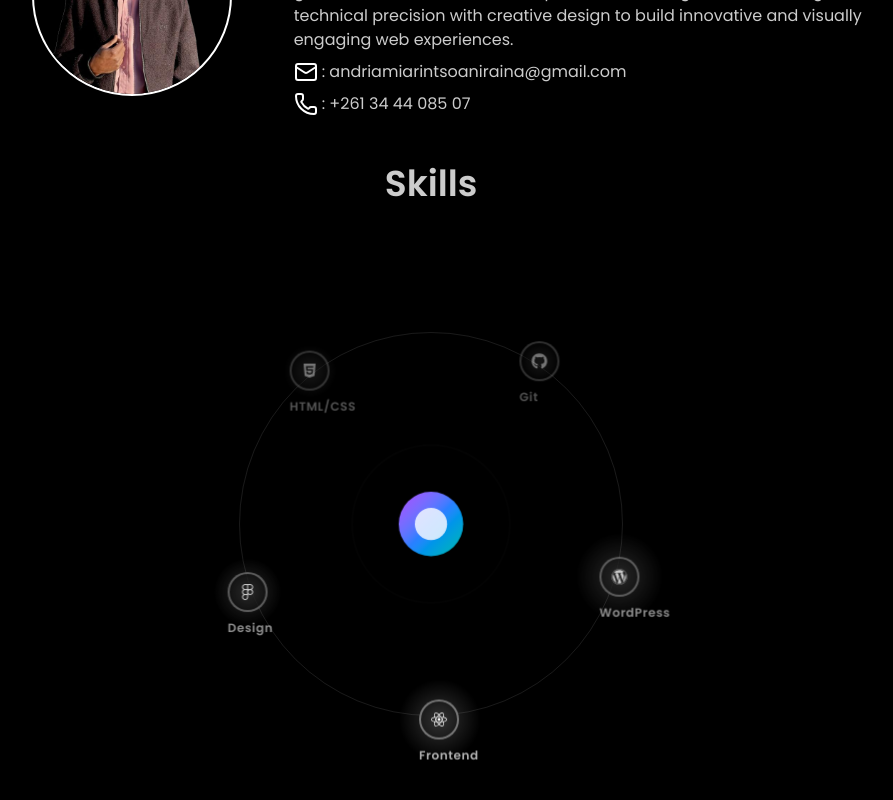
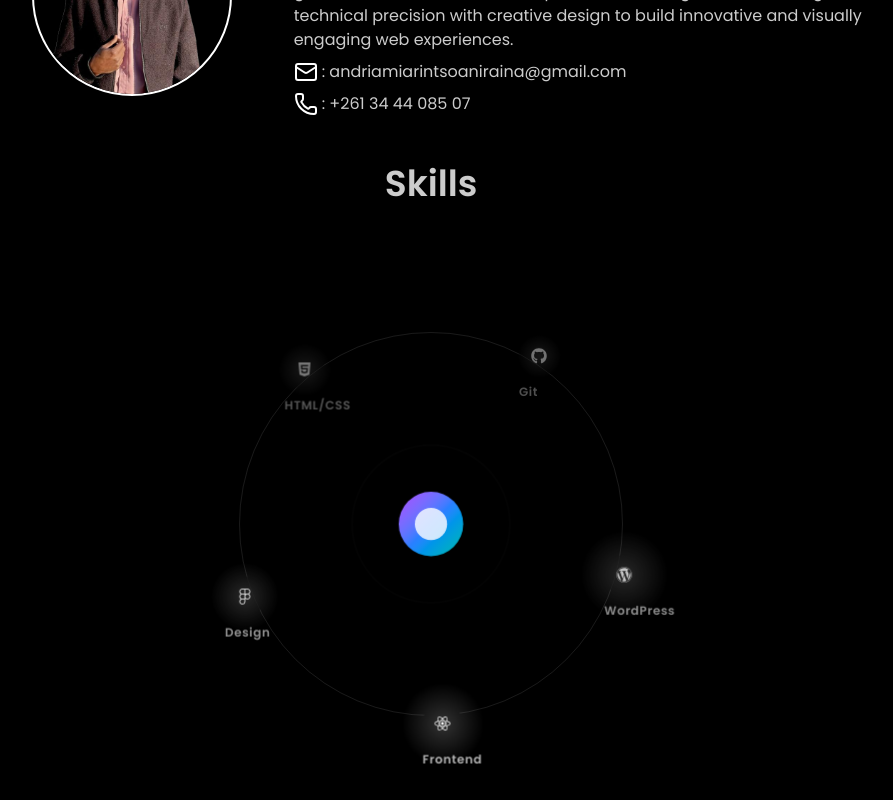
Before and after one commit to niraina/niraina_dev, a Next.js app: page /en in a window 1280 px wide. Shown: the part 1020-1820 px from the top of the page, without its empty margins (209-1102 px from the left). Built offline with nearby package versions, Linux system fonts and the light colour scheme.

Commit message:
fix animation

```diff
--- a/components/ui/radial-orbital-timeline.tsx
+++ b/components/ui/radial-orbital-timeline.tsx
@@ -29,14 +29,12 @@ export default function RadialOrbitalTimeline({
   const [rotationAngle, setRotationAngle] = useState<number>(0);
   const [autoRotate, setAutoRotate] = useState<boolean>(true);
   const [pulseEffect, setPulseEffect] = useState<Record<number, boolean>>({});
-  const [centerOffset] = useState<{ x: number; y: number }>({
-    x: 0,
-    y: 0,
-  });
   const [activeNodeId, setActiveNodeId] = useState<number | null>(null);
+
   const containerRef = useRef<HTMLDivElement>(null);
   const orbitRef = useRef<HTMLDivElement>(null);
-  const nodeRefs = useRef<Record<number, HTMLDivElement | null>>({});
+
+  const requestRef = useRef<number | null>(null);
 
   const handleContainerClick = (e: React.MouseEvent<HTMLDivElement>) => {
     if (e.target === containerRef.current || e.target === orbitRef.current) {
@@ -48,17 +46,20 @@ export default function RadialOrbitalTimeline({
   };
 
   const toggleItem = (id: number) => {
+    animateCenterOnNode(id);
+
     setExpandedItems((prev) => {
-      const newState = { ...prev };
-      Object.keys(newState).forEach((key) => {
-        if (parseInt(key) !== id) {
-          newState[parseInt(key)] = false;
-        }
+      const newState: Record<number, boolean> = {};
+
+      Object.keys(prev).forEach((key) => {
+        const keyNum = parseInt(key);
+        newState[keyNum] = keyNum === id ? !prev[keyNum] : false;
       });
 
-      newState[id] = !prev[id];
+      if (!(id in prev)) newState[id] = true;
 
-      if (!prev[id]) {
+      // Mise à jour des effets
+      if (newState[id]) {
         setActiveNodeId(id);
         setAutoRotate(false);
 
@@ -68,8 +69,6 @@ export default function RadialOrbitalTimeline({
           newPulseEffect[relId] = true;
         });
         setPulseEffect(newPulseEffect);
-
-        centerViewOnNode(id);
       } else {
         setActiveNodeId(null);
         setAutoRotate(true);
@@ -80,42 +79,55 @@ export default function RadialOrbitalTimeline({
     });
   };
 
-  useEffect(() => {
-    let rotationTimer: NodeJS.Timeout;
-
-    if (autoRotate && viewMode === "orbital") {
-      rotationTimer = setInterval(() => {
-        setRotationAngle((prev) => {
-          const newAngle = (prev + 0.3) % 360;
-          return Number(newAngle.toFixed(3));
-        });
-      }, 50);
-    }
-
-    return () => {
-      if (rotationTimer) {
-        clearInterval(rotationTimer);
-      }
-    };
-  }, [autoRotate, viewMode]);
-
-  const centerViewOnNode = (nodeId: number) => {
-    if (viewMode !== "orbital" || !nodeRefs.current[nodeId]) return;
-
+  const animateCenterOnNode = (nodeId: number) => {
     const nodeIndex = timelineData.findIndex((item) => item.id === nodeId);
     const totalNodes = timelineData.length;
     const targetAngle = (nodeIndex / totalNodes) * 360;
+    const startAngle = rotationAngle;
+    const endAngle = 270 - targetAngle;
+    const duration = 500; // ms
+    let startTime: number | null = null;
 
-    setRotationAngle(270 - targetAngle);
+    const step = (timestamp: number) => {
+      if (!startTime) startTime = timestamp;
+      const progress = Math.min((timestamp - startTime) / duration, 1);
+      const easedProgress =
+        progress < 0.5
+          ? 2 * progress * progress
+          : -1 + (4 - 2 * progress) * progress;
+
+      setRotationAngle(startAngle + (endAngle - startAngle) * easedProgress);
+
+      if (progress < 1) {
+        requestRef.current = requestAnimationFrame(step);
+      }
+    };
+
+    if (requestRef.current) cancelAnimationFrame(requestRef.current);
+    requestRef.current = requestAnimationFrame(step);
   };
+
+  useEffect(() => {
+    const rotate = () => {
+      if (autoRotate && viewMode === "orbital") {
+        setRotationAngle((prev) => (prev + 0.05) % 360);
+      }
+      requestRef.current = requestAnimationFrame(rotate);
+    };
+    requestRef.current = requestAnimationFrame(rotate);
+
+    return () => {
+      if (requestRef.current) cancelAnimationFrame(requestRef.current);
+    };
+  }, [autoRotate, viewMode]);
 
   const calculateNodePosition = (index: number, total: number) => {
     const angle = ((index / total) * 360 + rotationAngle) % 360;
     const radius = 200;
     const radian = (angle * Math.PI) / 180;
 
-    const x = radius * Math.cos(radian) + centerOffset.x;
-    const y = radius * Math.sin(radian) + centerOffset.y;
+    const x = radius * Math.cos(radian);
+    const y = radius * Math.sin(radian);
 
     const zIndex = Math.round(100 + 50 * Math.cos(radian));
     const opacity = Math.max(
@@ -133,8 +145,7 @@ export default function RadialOrbitalTimeline({
 
   const isRelatedToActive = (itemId: number): boolean => {
     if (!activeNodeId) return false;
-    const relatedItems = getRelatedItems(activeNodeId);
-    return relatedItems.includes(itemId);
+    return getRelatedItems(activeNodeId).includes(itemId);
   };
 
   const t = useTranslations("skills");
@@ -146,14 +157,13 @@ export default function RadialOrbitalTimeline({
       onClick={handleContainerClick}
     >
       <div className="relative w-full max-w-4xl h-full flex items-center justify-center">
-        <h2 className="text-white/80 absolute z-10 top-10 font-bold text-4xl">{t("title")}</h2>
+        <h2 className="text-white/80 absolute z-10 top-10 font-bold text-4xl">
+          {t("title")}
+        </h2>
         <div
           className="absolute w-full h-full flex items-center justify-center"
           ref={orbitRef}
-          style={{
-            perspective: "1000px",
-            transform: `translate(${centerOffset.x}px, ${centerOffset.y}px)`,
-          }}
+          style={{ perspective: "1000px" }}
         >
           <div className="absolute w-16 h-16 rounded-full bg-gradient-to-br from-purple-500 via-blue-500 to-teal-500 animate-pulse flex items-center justify-center z-10">
             <div className="absolute w-20 h-20 rounded-full border border-white/20 animate-ping opacity-70"></div>
@@ -167,23 +177,23 @@ export default function RadialOrbitalTimeline({
           <div className="absolute w-96 h-96 rounded-full border border-white/10"></div>
 
           {timelineData.map((item, index) => {
-            const position = calculateNodePosition(index, timelineData.length);
+            const pos = calculateNodePosition(index, timelineData.length);
             const isExpanded = expandedItems[item.id];
             const isRelated = isRelatedToActive(item.id);
             const isPulsing = pulseEffect[item.id];
             const Icon = item.icon;
 
             const nodeStyle = {
-              transform: `translate(${position.x}px, ${position.y}px)`,
-              zIndex: isExpanded ? 200 : position.zIndex,
-              opacity: isExpanded ? 1 : position.opacity,
+              transform: `translate(${pos.x}px, ${pos.y}px)`,
+              zIndex: isExpanded ? 200 : pos.zIndex,
+              opacity: isExpanded ? 1 : pos.opacity,
+              transition: "transform 0.5s ease, opacity 0.5s ease",
             };
 
             return (
               <div
                 key={item.id}
-                // ref={(el) => (nodeRefs.current[item.id] = el)}
-                className="absolute transition-all duration-700 cursor-pointer"
+                className="absolute cursor-pointer"
                 style={nodeStyle}
                 onClick={(e) => {
                   e.stopPropagation();
@@ -198,43 +208,30 @@ export default function RadialOrbitalTimeline({
                     background: `radial-gradient(circle, rgba(255,255,255,0.2) 0%, rgba(255,255,255,0) 70%)`,
                     width: `${item.energy * 0.5 + 40}px`,
                     height: `${item.energy * 0.5 + 40}px`,
-                    left: `-${(item.energy * 0.5 + 40 - 40) / 2}px`,
-                    top: `-${(item.energy * 0.5 + 40 - 40) / 2}px`,
+                    left: `-${(item.energy * 0.5) / 2}px`,
+                    top: `-${(item.energy * 0.5) / 2}px`,
                   }}
                 ></div>
 
                 <div
-                  className={`
-                  w-10 h-10 rounded-full flex items-center justify-center
+                  className={`w-10 h-10 rounded-full flex items-center justify-center
                   ${
                     isExpanded
-                      ? "bg-white text-black"
+                      ? "bg-white text-black scale-150 shadow-lg shadow-white/30 border-white"
                       : isRelated
-                      ? "bg-white/50 text-black"
-                      : "bg-black text-white"
+                      ? "bg-white/50 text-black border-white animate-pulse"
+                      : "bg-black text-white border-white/40"
                   }
-                  border-2
-                  ${
-                    isExpanded
-                      ? "border-white shadow-lg shadow-white/30"
-                      : isRelated
-                      ? "border-white animate-pulse"
-                      : "border-white/40"
-                  }
-                  transition-all duration-300 transform
-                  ${isExpanded ? "scale-150" : ""}
-                `}
+                  transition-all duration-300 transform`}
                 >
                   <Icon size={16} />
                 </div>
 
                 <div
-                  className={`
-                  absolute top-12  whitespace-nowrap
-                  text-xs font-semibold tracking-wider
-                  transition-all duration-300
-                  ${isExpanded ? "text-white scale-125" : "text-white/70"}
-                `}
+                  className={`absolute top-12 whitespace-nowrap text-xs font-semibold tracking-wider
+                  transition-all duration-300 ${
+                    isExpanded ? "text-white scale-125" : "text-white/70"
+                  }`}
                 >
                   {item.title}
                 </div>
```
